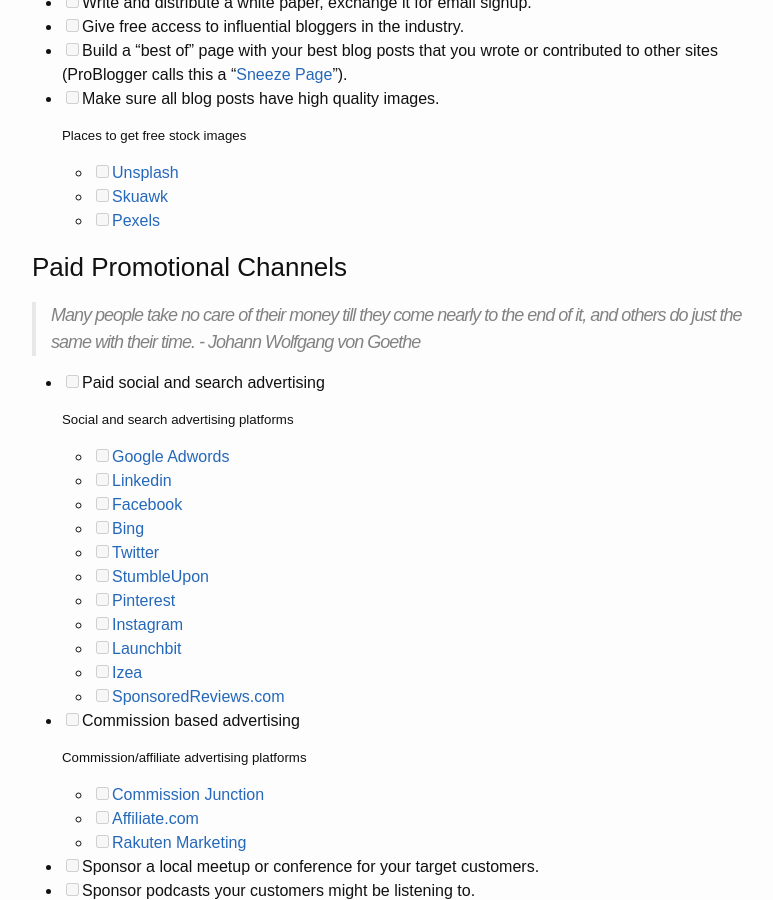
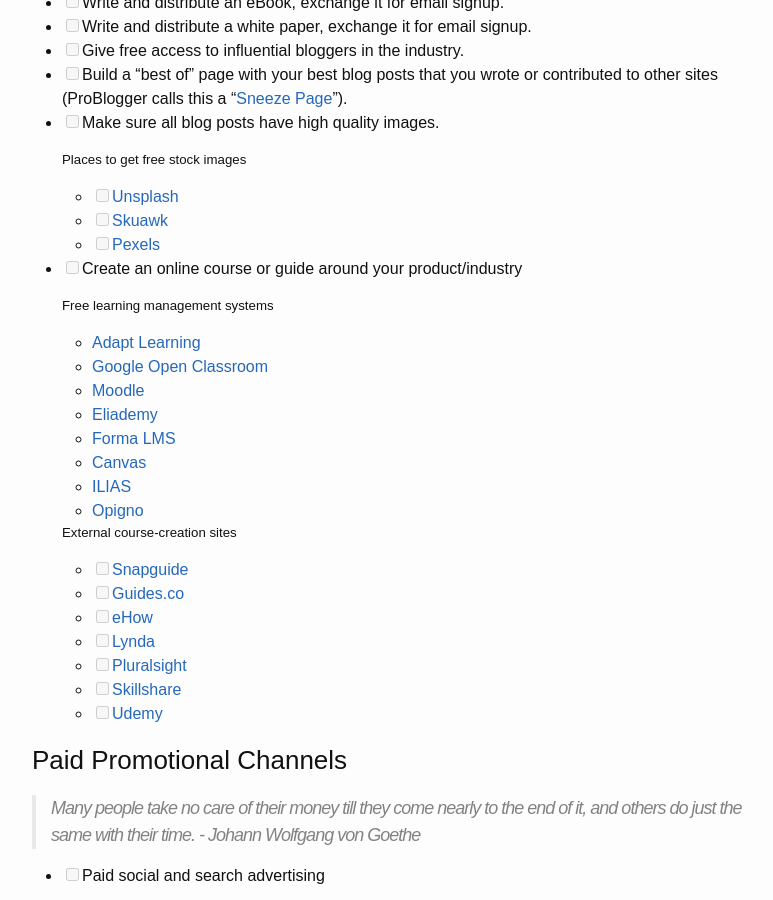
Before and after one commit to draftdev/startup-marketing-checklist, a Jekyll site: the page built from marketing-checklist.md, in a window 1280 px wide and 900 px high, scrolled down 4763 px. Shown: the whole window, without its empty margins (238-1011 px from the left). Built offline with Jekyll 4.4.1, drawn with Linux system fonts in a browser that asks for light colours; comment, search, counter and statistics services are not loaded; some of the changed text lies outside the part shown.

Commit message:
Update marketing-checklist.md

```diff
--- a/marketing-checklist.md
+++ b/marketing-checklist.md
@@ -195,6 +196,27 @@
   - [ ] [Unsplash](https://unsplash.com/)
   - [ ] [Skuawk](http://skuawk.com/index.html)
   - [ ] [Pexels](https://www.pexels.com/)
+
+- [ ] Create an online course or guide around your product/industry
+
+  ##### Free learning management systems
+  - [Adapt Learning](https://www.adaptlearning.org/)
+  - [Google Open Classroom](https://edu.google.com/openonline/edukit/index.html)
+  - [Moodle](https://moodle.org/)
+  - [Eliademy](https://eliademy.com/)
+  - [Forma LMS](https://www.formalms.org/)
+  - [Canvas](https://www.canvaslms.com/)
+  - [ILIAS](https://www.ilias.de/docu/goto_docu_root_1.html)
+  - [Opigno](https://www.opigno.org/en)
+
+  ##### External course-creation sites
+  - [ ] [Snapguide](https://snapguide.com/)
+  - [ ] [Guides.co](http://guides.co/)
+  - [ ] [eHow](http://www.ehow.com/write-for-ehow/)
+  - [ ] [Lynda](https://www.lynda.com/)
+  - [ ] [Pluralsight](https://www.pluralsight.com/teach)
+  - [ ] [Skillshare](https://www.skillshare.com/)
+  - [ ] [Udemy](https://www.udemy.com/)
 
 ### Paid Promotional Channels
 
```
Also changed, not shown: other parts of marketing-checklist.md (+1 -10 lines).
